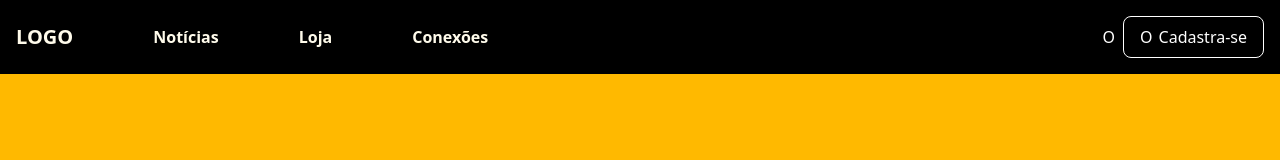
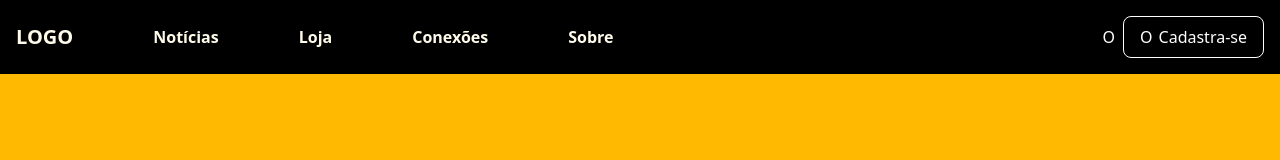
Before and after one commit to syinapse/PassaBola-website, a React (Vite) app: page / in a window 1280 px wide. Shown: the top 160 px of the page. Built offline with nearby package versions, Linux system fonts and the light colour scheme.

Commit message:
refactor: alterando header e adicionando sobre

```diff
--- a/src/components/Header1.jsx
+++ b/src/components/Header1.jsx
@@ -16,6 +16,7 @@ export const Header1 = () => {
             <li><a href="#noticias" >Notícias</a></li>
             <li><a href="#loja">Loja</a></li>
             <li><a href="#conexoes">Conexões</a></li>
+            <li><a href="#conexoes">Sobre</a></li>
           </ul>
         </nav>
       </div>
```
